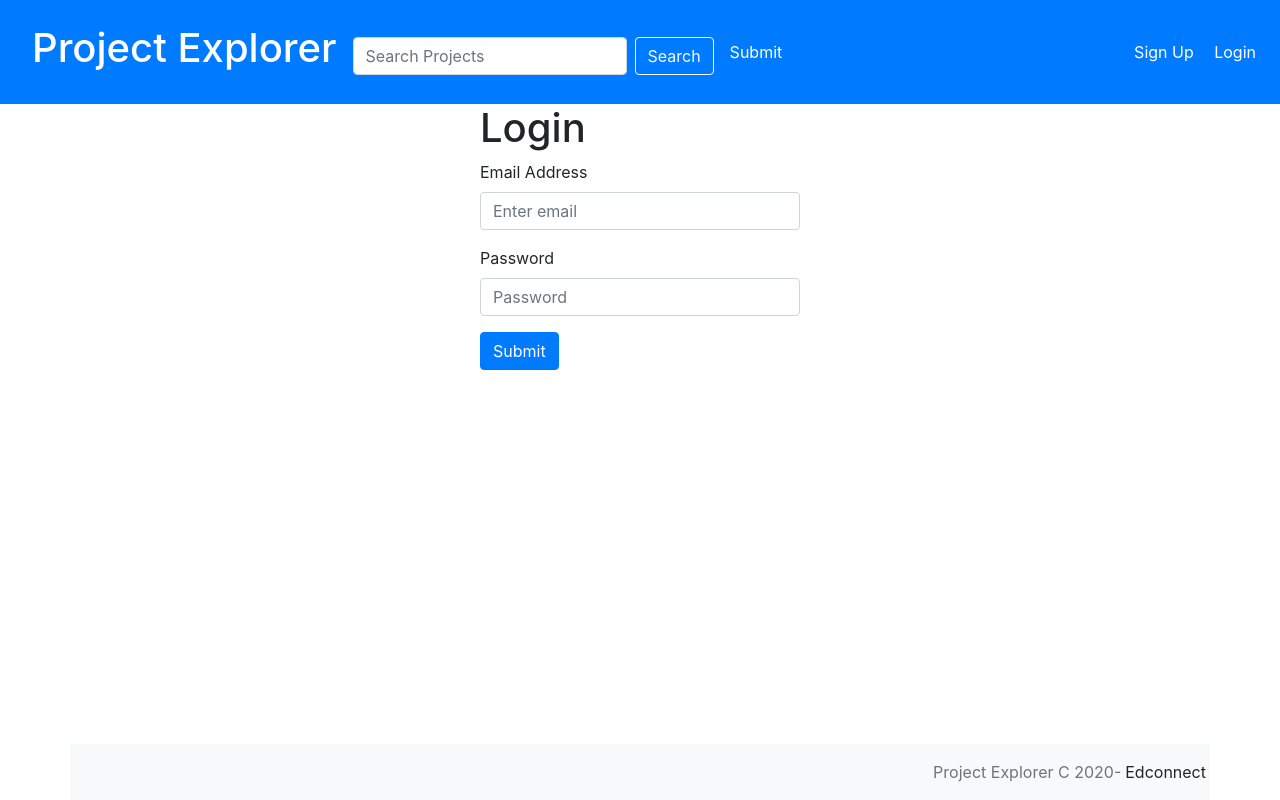
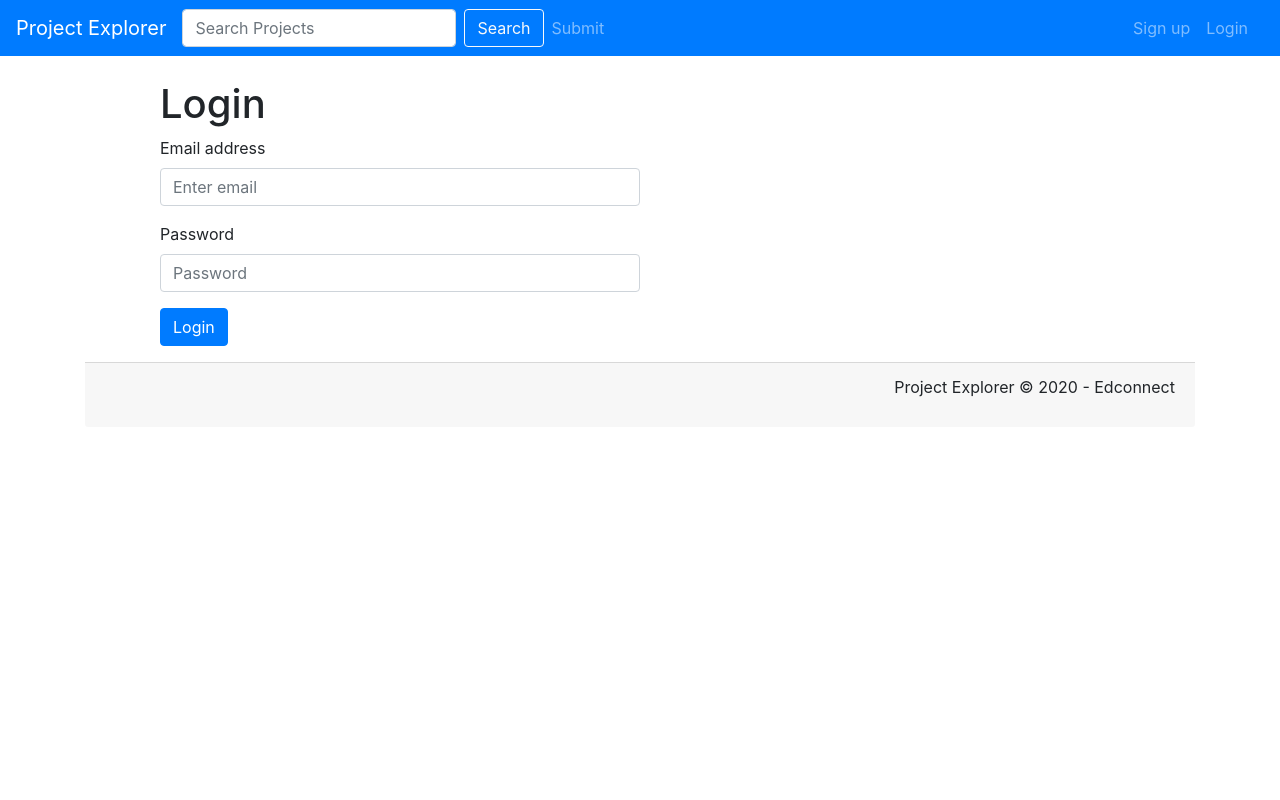
Before and after one commit to TimilehinEmmanuelOJO/project-work, a plain HTML site: page login.html in a window 1280 px wide. Drawn offline with Linux system fonts and the light colour scheme.

Commit message:
Styled HTML pages for Project Explorer in Bootstrap

```diff
--- a/login.html
+++ b/login.html
@@ -1,5 +1,5 @@
-
-<html lang="en">
+<!DOCTYPE html>
+<html>
     <head>
         <meta charset="UTF-8">
     <meta http-equiv="X-UA-Compatible" content="IE=edge">
@@ -8,60 +8,62 @@
     <title>Document</title>
     </head>
     <body>
-        <div>
-            <header class="fluid-container">
-                <nav class="navbar navbar-light bg-primary navbar-expand-lg">
-                    <div class="m-2 text-white p-2">
-                        <h1>Project Explorer</h1>
-                    </div>
-                    <form class="form-inline">
-                        <label class="sr-only" for="searchForm">searchForm</label>
-                        <input class="form-control  mt-4 mr-2 " type="text" placeholder="Search Projects" name="searchForm">
-                        <button type="button" class="btn btn-outline-light mt-4">Search</button>
-                    </form>
-                    <div class="mr-auto p-2">
-                        <a class=" text-white p-2" href="createproject.html">Submit</a>
-                    </div>
-                    <div>
-                        <a class="text-white p-2" href="register.html">Sign Up </a>
-                        <a class="text-white p-2" href="login.html">Login</a>
-                    </div>
-                    <!-- Navbar content -->
+<header>
+
+<nav class="navbar navbar-expand-md navbar-dark bg-primary mb-4">
+    <a class="navbar-brand" href="#">Project Explorer</a>
+  <button class="navbar-toggler" type="button" data-toggle="collapse" data-target="#navbarNavDropdown" aria-controls="navbarNavDropdown" aria-expanded="false" aria-label="Toggle navigation">
+    <span class="navbar-toggler-icon"></span>
+  </button>
+  <div class="collapse-navbar-collapse" id="navbarcollapse">
+  <form class="form-inline my-2 my-lg-0">
+    <input class="form-control mr-sm-2" type="text" placeholder="Search Projects" aria-label="Search">
+    <button class="btn btn-outline-light my-2 my-sm-0" type="submit">Search</button>
+  </form></div>
+  <div class="collapse navbar-collapse" id="navbarsExampleDefault">
+    <ul class="navbar-nav mr-auto">
+      <li class="nav-item">
+        <a class="nav-link" href="#">Submit<span class="sr-only">(current)</span></a>
+      </li>
+    </ul>
+    <ul class="navbar-nav mr-sm-2">
+      <li class="nav-item">
+        <a class="nav-link" href="#">Sign up</a>
+      </li>
+      <li class="nav-item">
+        <a class="nav-link" href="#">Login</a>
+      </li>
+    </ul>
   </nav>
 </header>
+
   <main>
-            <div class="mx-auto w-25">
-                <div class="row">
-                    <div class="col">
+    <div class="mx-auto w-75">
+
     <h1>Login</h1>
-                    <form action="">
-                       <div class="form-group">
-                        <label class="form-label" for="email">Email Address</label>
-                        <input class="form-control" type="email" name="email" id="" placeholder="Enter email">
+    <form>
+        <div class="form-group w-50">
+        <label class="form-label" for="email">Email address</label>
+        <input class="form-control" id="email" type="email" name="email" placeholder="Enter email" />
         </div>
-                        <div class="form-group">
+        <div class="form-group w-50">
         <label class="form-label" for="password">Password</label>
-                            <input class="form-control" type="password" name="password" id="" placeholder="Password">
+        <input class="form-control" id="password" type="password" name="password" placeholder="Password" />
         </div>
-                        <input class="btn btn-primary" type="submit">
+        <button class="btn btn-primary mb-3" type="submit">Login</button>
+
     </form>
+</div>
+</main>
+
+
+<footer>
+  <div class="container">
+    <div class="card-footer text-right">
+      <p>Project Explorer &copy; 2020 - Edconnect</p>
+    </div>
 
   </div>
-                </div>
-            </div>
-        </main>
-        <div class="container">
-            <footer>
-                <div class="container bg-light d-flex justify-content-end fixed-bottom">
-                    <div class="row">
-                        <div class="mt-3 mb-3 mr-1 text-muted">
-                            Project Explorer C 2020-
-                        </div>
-                        <div class="mt-3 mb-3 mr-1">Edconnect</div>
-                    </div>
-                </div>
 </footer>
-        </div>
-
     </body>
 </html>
```
Lines whose indentation alone changed are shown as unchanged.
